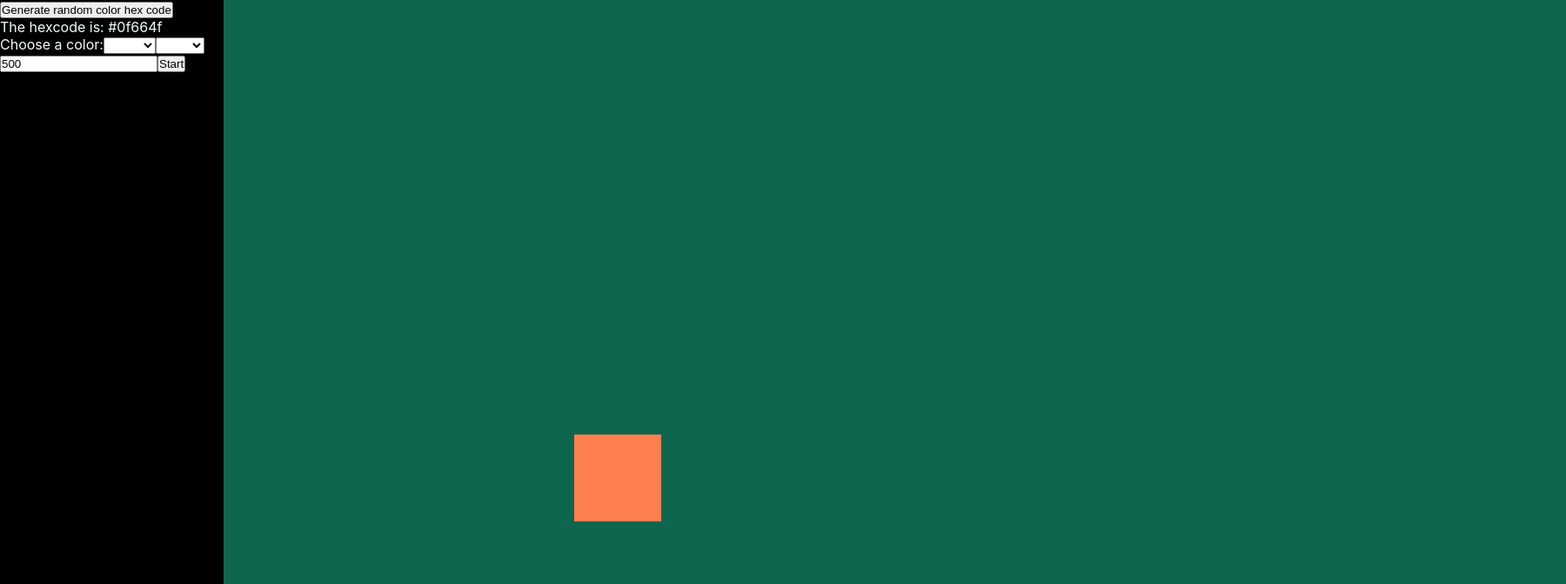
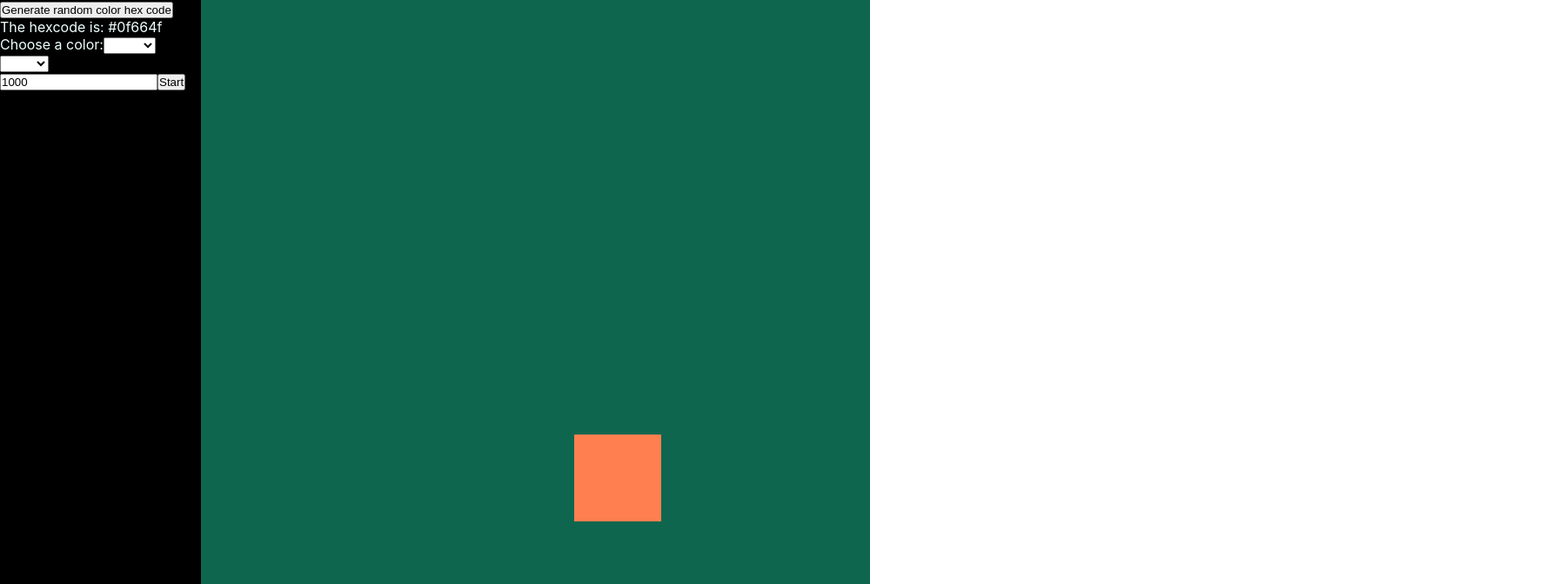
Before and after one commit to thomalexg/Random-Color-Generator-React-App, a React (Create React App) app in the folder randomcolor/: page / in a window 1280 px wide. Shown: the top 672 px of the page at 87% size, 1800 px wide, since content can reach past the window. Built offline with nearby package versions, Linux system fonts and the light colour scheme.

Commit message:
Everything works besides downloading

```diff
--- a/randomcolor/src/components/App.js
+++ b/randomcolor/src/components/App.js
@@ -28,7 +28,7 @@ export default function App() {
   const [luminosity, setLuminosity] = useState('random');
   //
   const [height, setHeight] = useState(800);
-  const [width, setWidth] = useState(1800);
+  const [width, setWidth] = useState(1000);
 
   useEffect(() => {
     if (btnMode === 'Stop') {
--- a/randomcolor/src/components/Sidebar.js
+++ b/randomcolor/src/components/Sidebar.js
@@ -53,10 +53,9 @@ export default function SideBar(props) {
       <input
         type="text"
         placeholder="width(Number)"
-        defaultValue="500"
-        onClick={(e) => {
-          e.preventDefault();
-          props.setWidth(e.target.value);
+        value={props.width}
+        onChange={(e) => {
+          props.setWidth(Number(e.target.value));
         }}
       />
       <button
```
Also changed, not shown: 1 other file (tests, documents, lock files or other folders).
